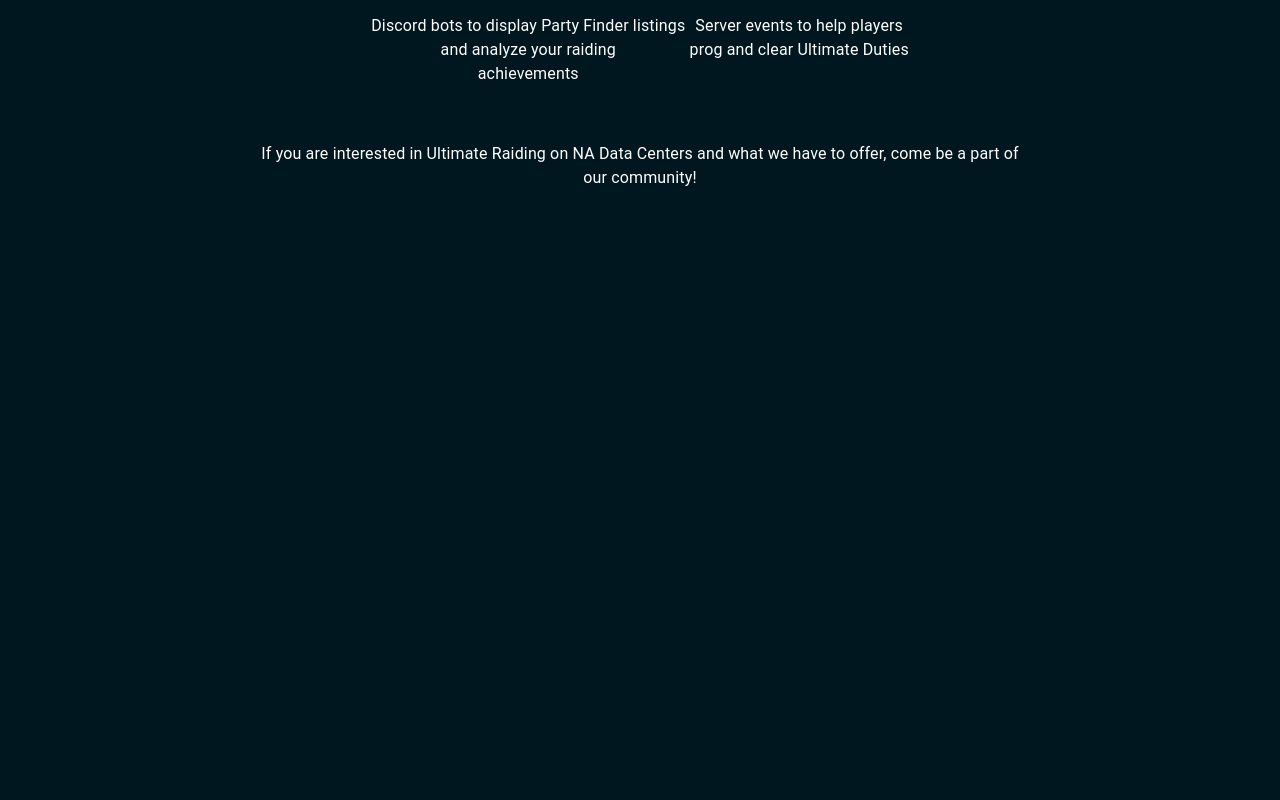
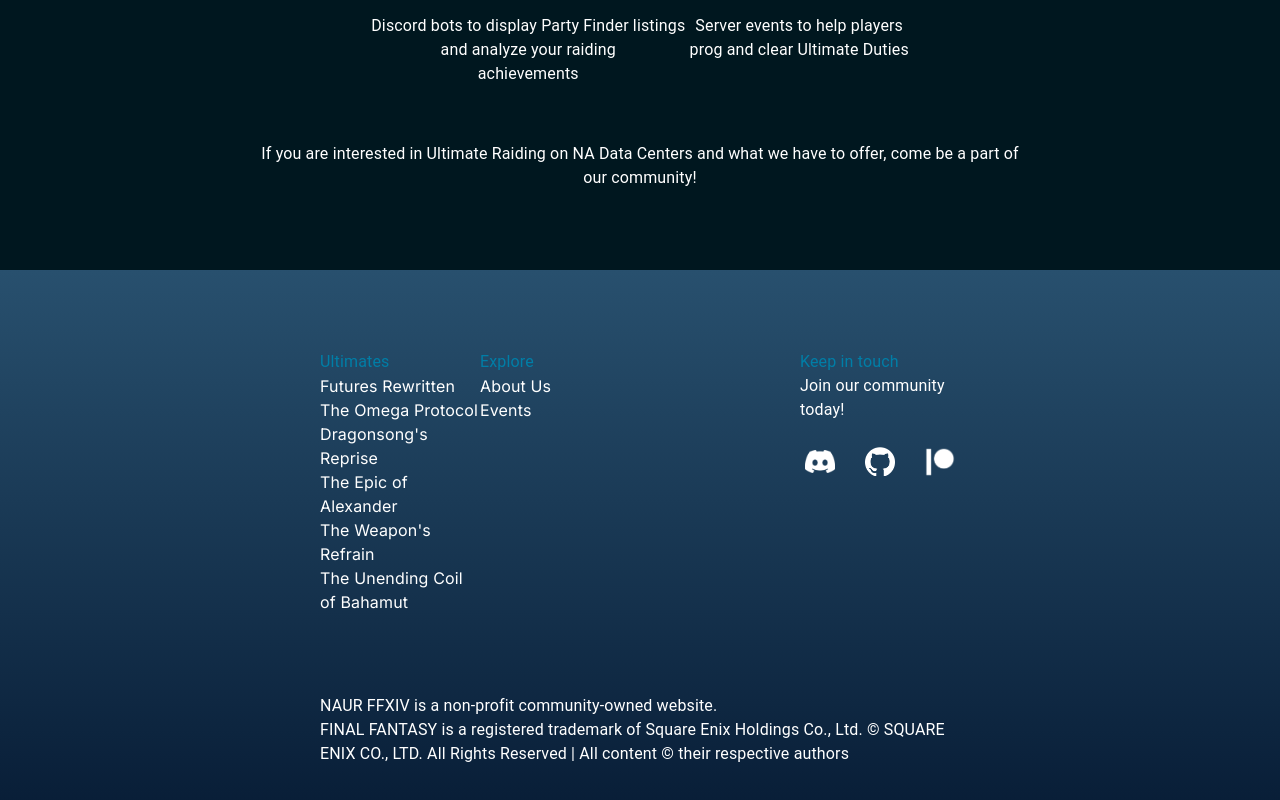
Before and after one commit to naurffxiv/naurffxiv, a Next.js app in the folder naurffxiv/: page / in a window 1280 px wide. Shown: the part 1509-2309 px from the top of the page. Before the commit the page ends 1699 px from the top, so only its background shows below. Built offline with nearby package versions, Linux system fonts and the light colour scheme.

Commit message:
add footer

```diff
--- a/naurffxiv/src/app/page.js
+++ b/naurffxiv/src/app/page.js
@@ -3,6 +3,7 @@
 import { Box, Typography, Button, CssBaseline} from '@mui/material';
 import NavBar from './navigation.js';
 import Image from 'next/image';
+import Footer from '../components/Footer/Footer.js';
 import ArrowBackIosNewIcon from '@mui/icons-material/ArrowBackIosNew';
 import ArrowForwardIosIcon from '@mui/icons-material/ArrowForwardIos';
 import { useThemeMode } from './themeContext';
@@ -161,6 +162,7 @@
           </Typography>
         </Box>
       </Box>
+      <Footer />
     </Box>
   );
 }
--- /dev/null
+++ b/naurffxiv/src/components/Footer/Footer.js
@@ -0,0 +1,43 @@
+import { Box, Typography, IconButton, } from '@mui/material';
+import Image from 'next/image';
+import Link from 'next/link';
+import FooterSocialLinks from './FooterSocialLinks';
+import FooterLinks from './FooterLinks';
+
+const linksUltis = [
+    {name: "Futures Rewritten", url: "/"},
+    {name: "The Omega Protocol", url: "/"},
+    {name: "Dragonsong's Reprise", url: "/"},
+    {name: "The Epic of Alexander", url: "/"},
+    {name: "The Weapon's Refrain", url: "/"},
+    {name: "The Unending Coil of Bahamut", url: "/"},
+]
+
+const linksExplore = [
+    {name: "About Us", url: "/"},
+    {name: "Events", url: "/"},
+]
+
+export default function Footer() {
+    return (
+        <footer>
+            <Box className="bg-gradient-to-b from-[#28506E] to-[#061A33] mt-20 py-20 sm:px-40 lg:px-80">
+                <Box className="grid sm:grid-cols-1 lg:grid-cols-[1fr_1fr_1fr_1fr]">
+                    <FooterLinks title="Ultimates" links={linksUltis} />
+                    <FooterLinks title="Explore" links={linksExplore} className="sm:mt-5 lg:mt-0"/>
+                    <Box />
+                    <FooterSocialLinks />
+                </Box>
+
+                <Box className="mt-20">
+                    <Typography>
+                        NAUR FFXIV is a non-profit community-owned website.
+                        </Typography>
+                    <Typography>
+                        FINAL FANTASY is a registered trademark of Square Enix Holdings Co., Ltd. © SQUARE ENIX CO., LTD. All Rights Reserved | All content © their respective authors
+                    </Typography>
+                </Box>
+            </Box>
+        </footer>
+    )
+}
--- /dev/null
+++ b/naurffxiv/src/components/Footer/FooterLinks.js
@@ -0,0 +1,20 @@
+import { Box, Typography } from '@mui/material';
+
+export default function FooterLinks ({title, links, className}) {
+    return (
+        <Box className={`list-none ${className}`}>
+            <Typography className="text-xl text-[#007EA7] font-bold">
+                {title}
+            </Typography>
+            <ul>
+                {links.map((item) => (
+                    <li>
+                        <a href={item.url}>
+                            {item.name}
+                        </a>
+                    </li>
+                ))}
+            </ul>
+        </Box>
+    )
+}
--- /dev/null
+++ b/naurffxiv/src/components/Footer/FooterSocialLinks.js
@@ -0,0 +1,57 @@
+
+import { Box, Typography, IconButton, } from '@mui/material';
+import Image from 'next/image';
+import Link from 'next/link';
+
+export default function FooterSocialLinks() {
+    return (
+        <Box className="sm:mt-5 lg:mt-0">
+            <Typography className="text-xl text-[#007EA7] font-bold">
+                Keep in touch
+            </Typography>
+            <Typography className="sm:text-base lg:text-4xl mt-1 font-bold">
+                Join our community today!
+            </Typography>
+            <Box className="whitespace-nowrap">
+                <ul className="flex flex-wrap gap-x-5 items-center mt-5">
+                    <li>
+                        <IconButton size="small">
+                            <Link href="/">
+                                <Image
+                                    src="/images/discordlogo.png"
+                                    alt="Discord logo"
+                                    height="30"
+                                    width="30"
+                                />
+                            </Link>
+                        </IconButton>
+                    </li>
+                    <li>
+                        <IconButton size="small">
+                            <Link href="/">
+                                <Image
+                                src="/images/githublogo.png"
+                                alt="GitHub Logo"
+                                height="30"
+                                width="30"
+                                />
+                            </Link>
+                        </IconButton>
+                    </li>
+                    <li>
+                        <IconButton size="small">
+                            <Link href="/">
+                                <Image
+                                src="/images/patreonlogo.png"
+                                alt="Patreon Logo"
+                                height="30"
+                                width="30"
+                                />
+                            </Link>
+                        </IconButton>
+                    </li>
+                </ul>
+            </Box>
+        </Box>
+    )
+}
```
Also changed, not shown: naurffxiv/public/images/patreonlogo.png (added).
